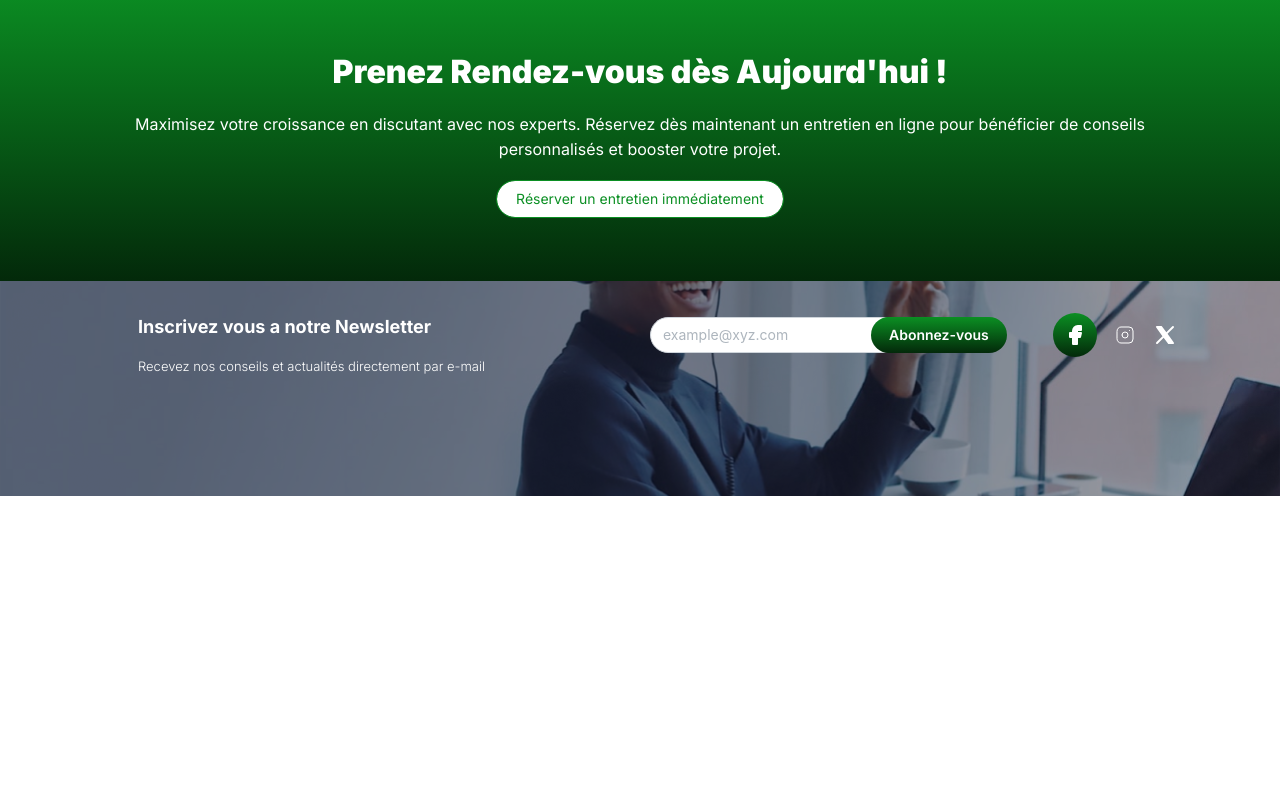
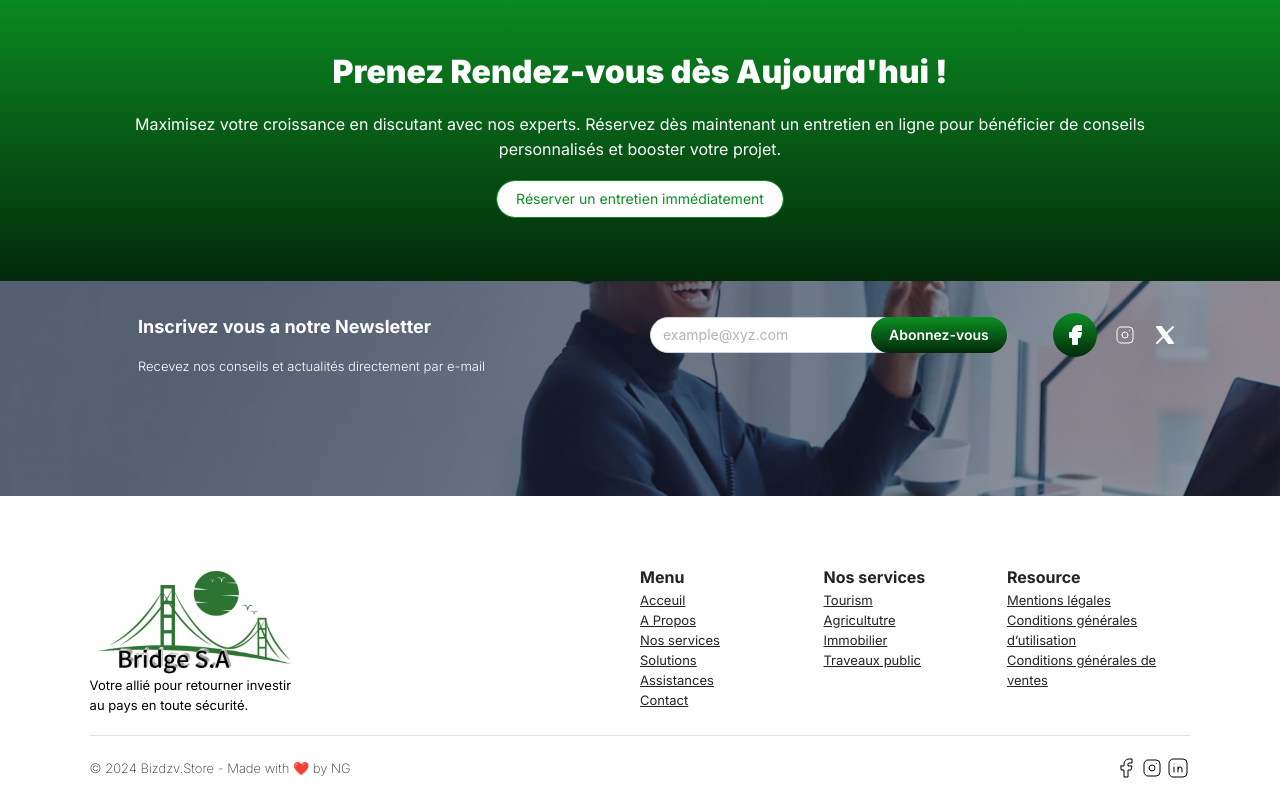
Before and after one commit to Ntchinda-Giscard/bridge-diaspo, a Next.js app: page / in a window 1280 px wide. Shown: the part 1938-2738 px from the top of the page. Before the commit the page ends 2434 px from the top, so only its background shows below. Built offline with nearby package versions, Linux system fonts and the light colour scheme.

Commit message:
add footer

```diff
--- /dev/null
+++ b/app/components/footer.tsx
@@ -0,0 +1,63 @@
+import logo from "@/public/assets/logo.svg";
+import Image from 'next/image';
+import classes from "@/app/css/footer.module.css";
+import {links}  from "@/app/links";
+import {services} from "@/app/services";
+import {ressource} from "@/app/ressource";
+import Link from "next/link";
+import { Divider, Group } from "@mantine/core";
+import {IconBrandFacebook,IconBrandInstagram, IconBrandLinkedin } from '@tabler/icons-react';
+
+
+function FooterSite() {
+    return (
+        <div className={"w-screen"} style={{ paddingTop: "5%", paddingInline: "7%" }} >
+            <div className="grid grid-cols-2 flex justify-between items-center w-full"  >
+                <div className="flex flex-col" style={{width: 208}}>
+                    <Image src={logo} alt="logo" width={220} height={108} />
+                    <p className={classes.desc}>
+                    Votre allié pour retourner investir au pays en toute sécurité.</p>
+                </div>
+
+                <div className="grid grid-cols-3">
+                    <div className="flex flex-col">
+                        <h3 className={classes.title}>Menu</h3>
+                        {
+                            links.map((l) => (
+                                <Link className={classes.links} href={l?.link}> {l?.label}  </Link>
+                            ))
+                        }
+                    </div>
+                    <div className="flex flex-col">
+                        <h3 className={classes.title}>Nos services</h3>
+                        {
+                            services.map((s) => (
+                                <Link className={classes.links} href={s?.link}> {s?.label}  </Link>
+                            ))
+                        }
+                    </div>
+                    <div className="flex flex-col">
+                        <h3 className={classes.title}>Resource</h3>
+
+                        {
+                            ressource.map((r) => (
+                                <Link className={classes.links} href={r?.link}> {r?.label}  </Link>
+                            ))
+                        }
+                    </div>
+                </div>
+            </div>
+            <Divider my={20} />
+            <div className= " flex flex-row justify-between items-center mb-5 " >
+                <p className={classes.copywrite} >© 2024 Bizdzv.Store - Made with ❤️ by NG </p>
+                <Group gap={2}>
+                    <IconBrandFacebook style={{ cursor: "pointer" }} stroke={1} />
+                    <IconBrandInstagram style={{ cursor: "pointer" }} stroke={1} />
+                    <IconBrandLinkedin style={{ cursor: "pointer" }} stroke={1} />
+                </Group>
+            </div>
+        </div>
+    );
+}
+
+export default FooterSite;
--- /dev/null
+++ b/app/css/footer.module.css
@@ -0,0 +1,22 @@
+.desc{
+    font-weight: 400;
+    font-size: small;
+}
+
+.title{
+    color: #232323;
+    font-weight: 700;
+    font-size: medium;
+}
+
+.links{
+    font-size: small;
+    color: #232323;
+    text-decoration: underline;
+}
+
+.copywrite{
+    color: #313131;
+    font-size: small;
+    font-weight: 200;
+}
--- a/app/layout.tsx
+++ b/app/layout.tsx
@@ -3,6 +3,7 @@ import { Inter } from "next/font/google";
 import "./globals.css";
 import Provider from "./providers/provider";
 import TopBar from "./components/topbar";
+import FooterSite from "./components/footer";
 
 const inter = Inter({ subsets: ["latin"] });
 
@@ -22,6 +23,7 @@ export default function RootLayout({
         <Provider>
           <TopBar />
           {children}
+          <FooterSite />
         </Provider>
       </body>
     </html>
--- /dev/null
+++ b/app/ressource.ts
@@ -0,0 +1,5 @@
+export const ressource=[
+    {link: '', label: 'Mentions légales'},
+    {link: '', label: 'Conditions générales d’utilisation'},
+    {link: '', label: 'Conditions générales de ventes'},
+]
--- /dev/null
+++ b/app/service/css/service.module.css
@@ -0,0 +1,6 @@
+.topBanner{
+    background: linear-gradient(0.25turn, #0B8F23, #03290A);
+    padding-top: 20%;
+    padding-inline: 15%;
+
+}
--- /dev/null
+++ b/app/service/page.tsx
@@ -0,0 +1,11 @@
+function Services(){
+
+    return (
+        <>
+         <p> Services </p>
+
+        </>
+    )
+}
+
+export default Services;
--- /dev/null
+++ b/app/services.ts
@@ -0,0 +1,6 @@
+export const services = [
+    {link: '', label: 'Tourism'},
+    {link: '', label: 'Agricultutre'},
+    {link: '', label: 'Immobilier'},
+    {link: '', label: 'Traveaux public'},
+]
```
